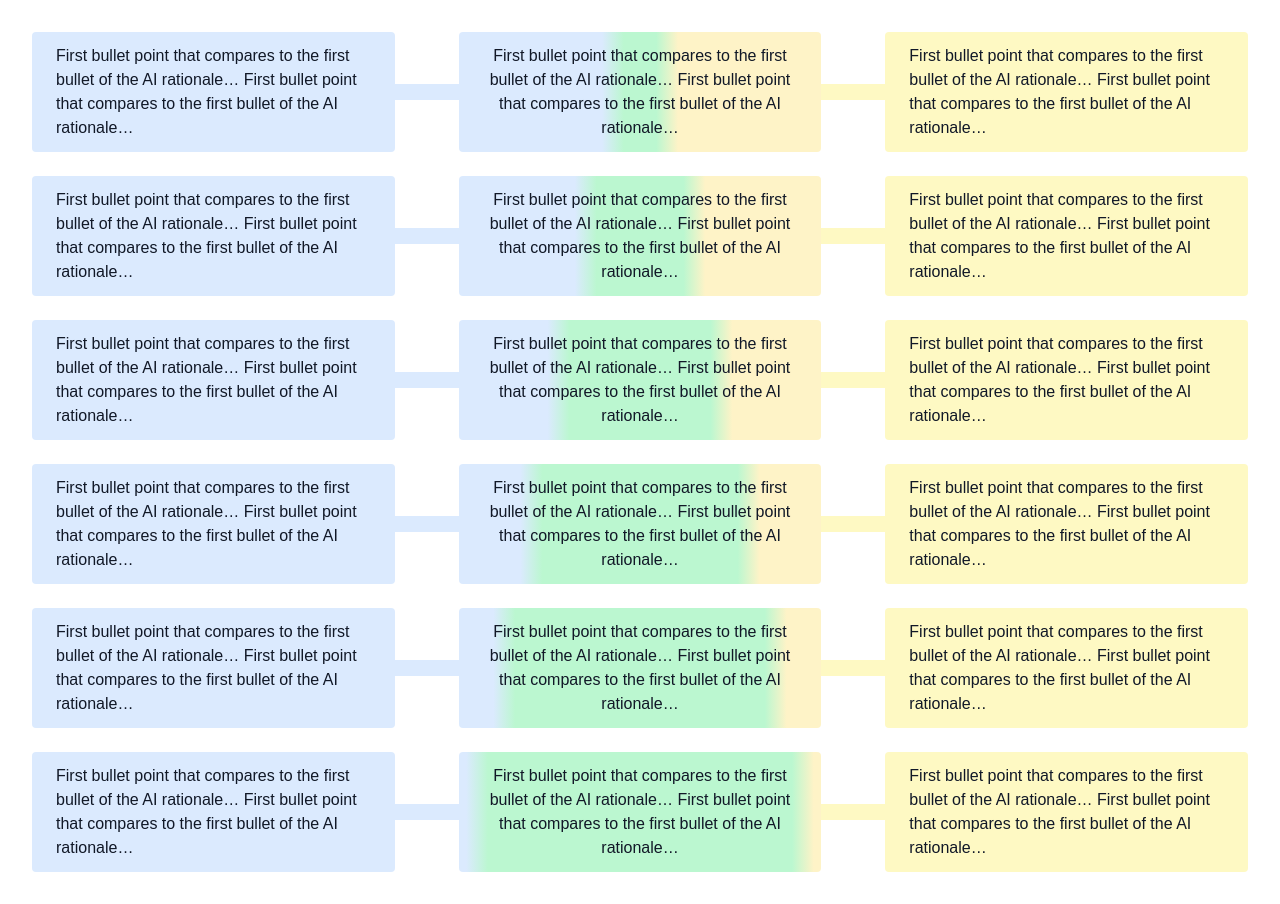
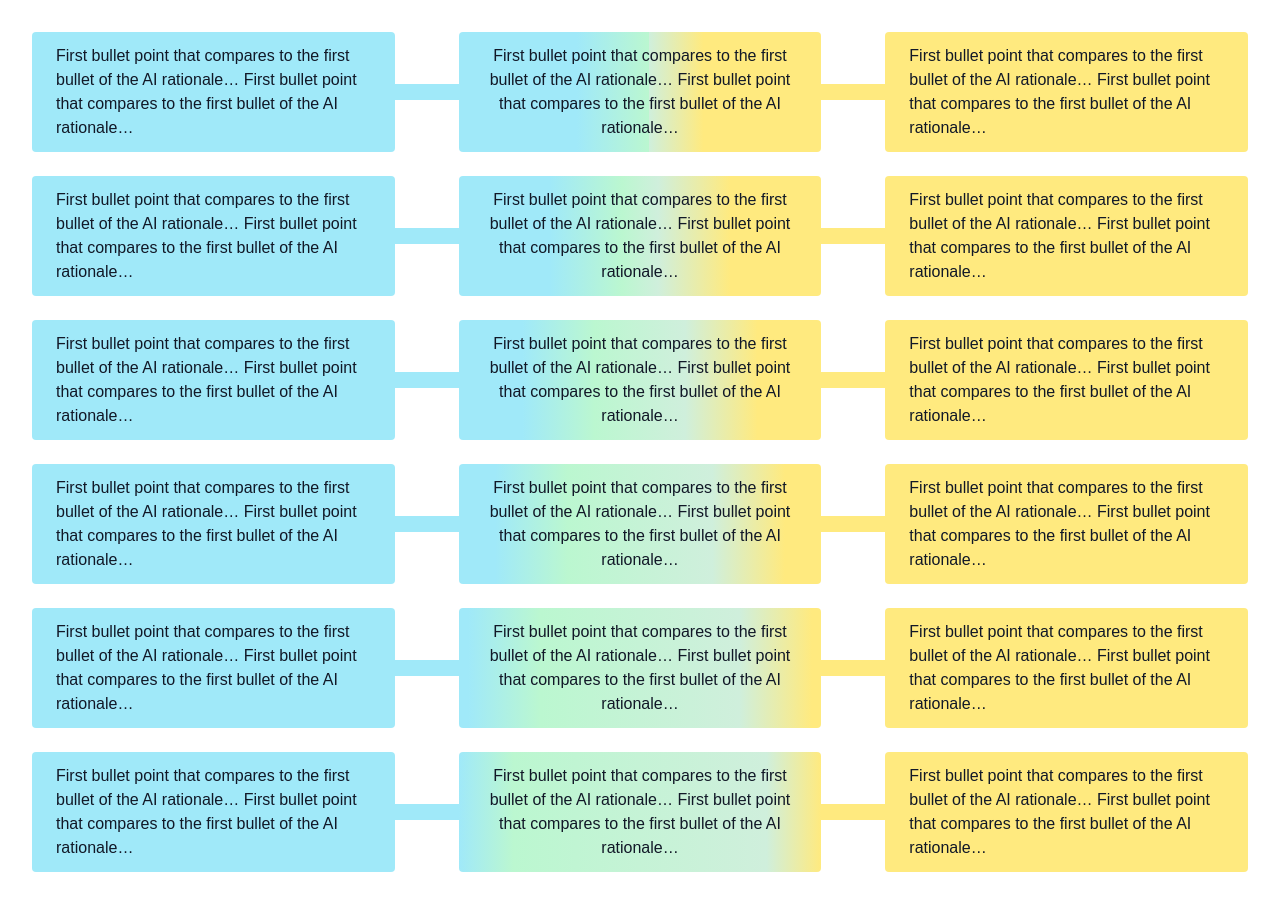
Before and after one commit to Design-and-Partnership-Lab/czi-edsight-eval, a Next.js app: page /similarity in a window 1280 px wide. Built offline with nearby package versions, Linux system fonts and the light colour scheme.

Commit message:
made gradient fade more gradual and matched colors to figma

```diff
--- a/src/components/similarity-component/similarity-component.tsx
+++ b/src/components/similarity-component/similarity-component.tsx
@@ -16,7 +16,7 @@ const SimilarityPill: React.FC<SimilarityPillProps> = ({
   const s           = Math.max(0, Math.min(1, similarity));
   const greenPct    = s * 100;
   const sidePct     = (100 - greenPct) / 2;
-  const fadeWidth   = 3;
+  const fadeWidth   = 10;
   const b2gStart    = Math.max(0, sidePct - fadeWidth);
   const b2gEnd      = Math.min(100, sidePct + fadeWidth);
   const g2yStart    = Math.max(0, sidePct + greenPct - fadeWidth);
@@ -26,29 +26,30 @@ const SimilarityPill: React.FC<SimilarityPillProps> = ({
     linear-gradient(
       to right,
         /* solid blue until fade zone */
-        #DBEAFE 0%,
-        #DBEAFE ${b2gStart}%,
+        #A0E9F9 0%,
+        #A0E9F9 ${b2gStart}%,
         /* fade blue → green between b2gStart…b2gEnd */
         #BBF7D0 ${b2gEnd}%,
         /* solid green until next fade */
-        #BBF7D0 ${g2yStart}%,
+        #A0DFB980 ${g2yStart}%,
         /* fade green → yellow between g2yStart…g2yEnd */
-        #FEF3C7 ${g2yEnd}%,
+        #FFEA7F ${g2yEnd}%,
         /* solid yellow to the end */
-        #FEF3C7 100%
+        #FFEA7F 100%
     )
-  `.replace(/\s+/g, ' ');
+  `.replace(/\s+/g, ' ')
+  ;
 
   return (
     <div className="flex items-center w-full">
       {/* left box */}
       <div className="flex-1 min-w-0">
-        <div className="bg-blue-100 text-gray-900 px-6 py-3 rounded break-words">
+        <div className="bg-[#A0E9F9] text-gray-900 px-6 py-3 rounded break-words">
           {leftText}
         </div>
       </div>
 
-      <div className="flex-shrink-0 w-16 h-4 bg-blue-100" />
+      <div className="flex-shrink-0 w-16 h-4 bg-[#A0E9F9]" />
 
       {/* center box */}
       <div className="flex-1 min-w-0">
@@ -62,11 +63,11 @@ const SimilarityPill: React.FC<SimilarityPillProps> = ({
         </div>
       </div>
 
-      <div className="flex-shrink-0 w-16 h-4 bg-yellow-100" />
+      <div className="flex-shrink-0 w-16 h-4 bg-[#FFEA7F]" />
 
       {/* right box */}
       <div className="flex-1 min-w-0">
-        <div className="bg-yellow-100 text-gray-900 px-6 py-3 rounded break-words">
+        <div className="bg-[#FFEA7F] text-gray-900 px-6 py-3 rounded break-words">
           {rightText}
         </div>
       </div>
```
